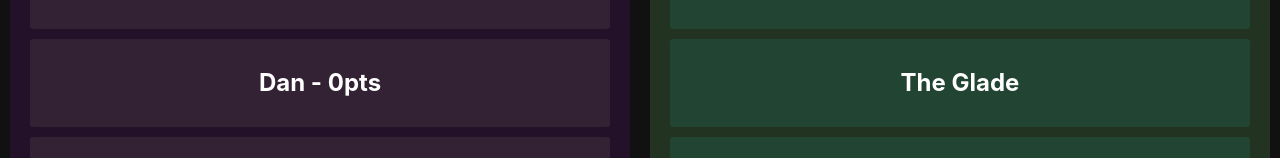
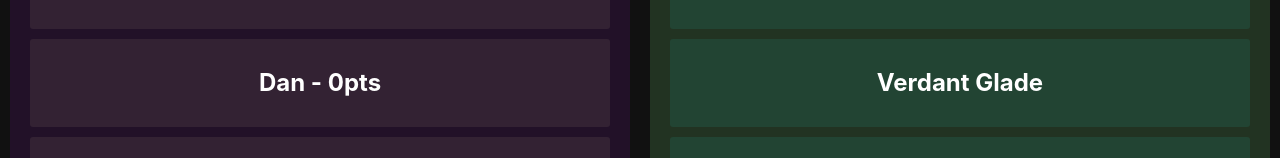
Before and after one commit to claytonweller/fantasy, a React (Create React App) app: page / in a window 1280 px wide. Shown: the part 461-619 px from the top of the page. Built offline with nearby package versions, Linux system fonts and the light colour scheme.

Commit message:
Update the name of the Verdant Glade clan

```diff
--- a/src/data/raw/clans.ts
+++ b/src/data/raw/clans.ts
@@ -60,7 +60,7 @@ export const rawClans: IDbClan[] = shuffleArray([
   {
     id: "c10",
     rank: Ranks.C,
-    name: "The Glade",
+    name: "Verdant Glade",
     mission: `Nature does not serve us, we serve nature.`,
   },
 ]);
--- a/src/data/raw/research.ts
+++ b/src/data/raw/research.ts
@@ -1,6 +1,17 @@
 import { EntityTypes, IResearch } from "types/Research";
 
 export const rawResearch: IResearch[] = [
+  {
+    note: `Most of the members of the Clockwork Chisel aren't doing quests this week so that they can get ready for Bounty Festival. It's a really good time for business for craftsmen.`,
+    weekHappened: 2,
+    tags: [
+      {
+        entityType: EntityTypes.Clan,
+        entityId: "c5",
+      },
+
+    ],
+  },
   {
     note: `Reginald Spintsmunge IV, is part of the Cliff Vanderbliff's Cult. When he goes missing during the Nobel escort quest it's to loop in with the rest of the members to operate in the shadows.`,
     weekHappened: 1,
@@ -300,7 +311,7 @@ export const rawResearch: IResearch[] = [
     ],
   },
   {
-    note: `Tall Pine Marlon is the leader of The Glade clan`,
+    note: `Tall Pine Marlon is the leader of Verdant Glade clan`,
     weekHappened: 0,
     weekPublic: 0,
     tags: [
```
